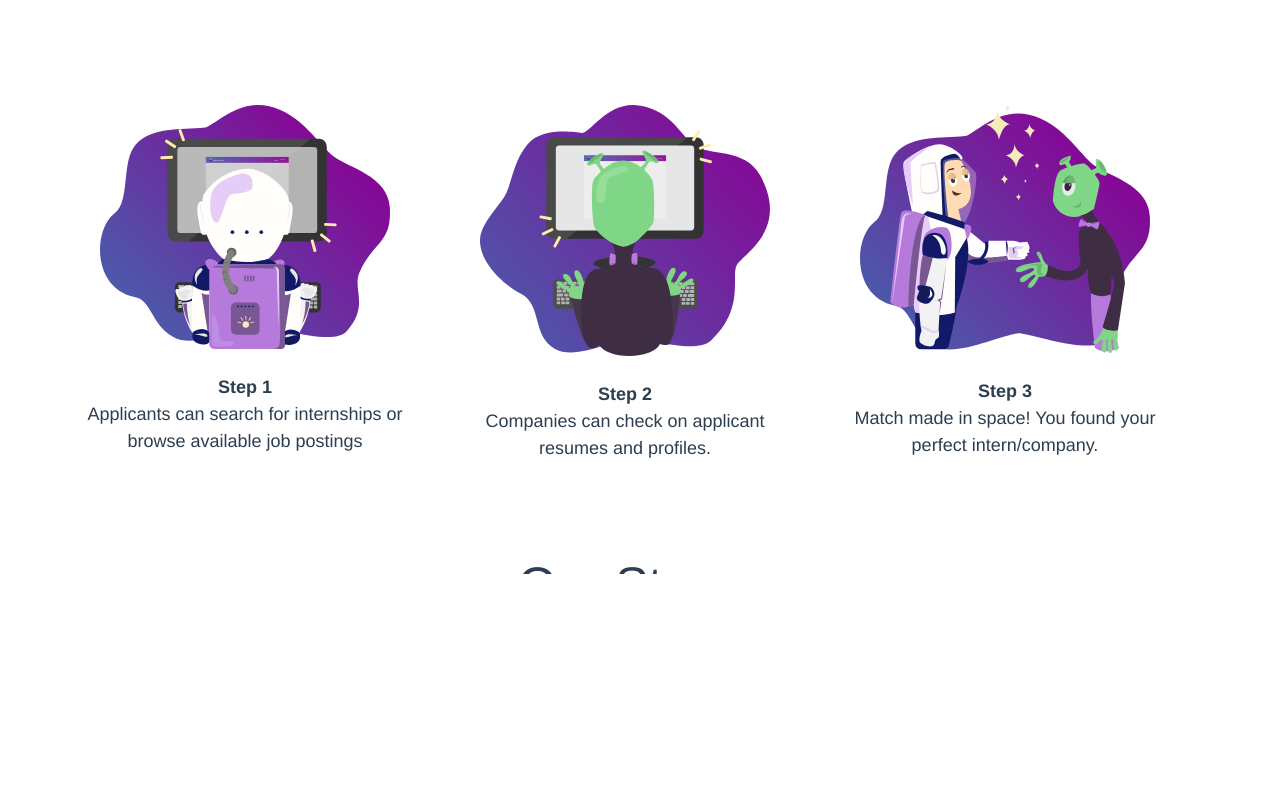
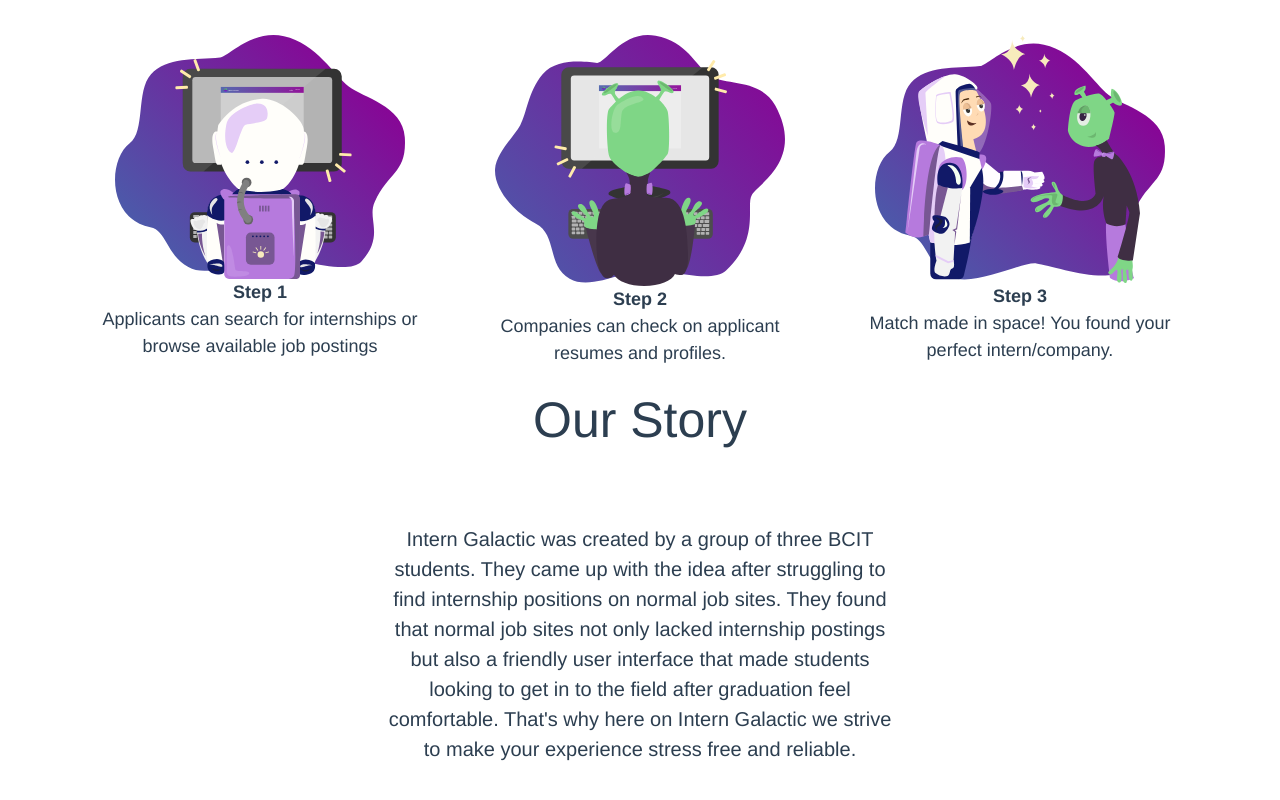
Before and after one commit to carmen-c/interngalactic, a Vue app in the folder myapp/: page / in a window 1280 px wide. Shown: the part 1560-2360 px from the top of the page. Before the commit the page ends 2134 px from the top, so only its background shows below. Built offline with nearby package versions, Linux system fonts and the light colour scheme; no server answers; some icons are missing; what v-calendar would draw is missing.

Commit message:
Fixed About Section
Does not cut off anymore

```diff
--- /dev/null
+++ b/myapp/src/components/footer.vue
@@ -0,0 +1,18 @@
+<template>
+  <div class="footer">
+    <h1>About Us</h1>
+  </div>
+</template>
+
+<script>
+// @ is an alias to /src
+
+import router from "../router.js";
+export default {
+  name: "footer"
+};
+</script>
+<style>
+
+
+</style>
--- a/myapp/src/views/About.vue
+++ b/myapp/src/views/About.vue
@@ -1,17 +1,13 @@
 <template>
   <div class="about">
-
     <p id="ptitle">About Us</p>
-
     <div class="container">
       <div class="row">
-    <div class="col">
-    </div>
+        <div class="col"></div>
         <div class="col">
           <p id="intro">Welcome to Intern Galactic! We are an internship site that connects students and applicants to available businesses. Our site provides hopeful applicants with the ability to share their resumes with businesses in their field, and hiring businesses with the ability to search for candidates with skill sets that match. With over 1,000 job postings in our galaxy, finding an internship has never been so easy!</p>
   </div>
-    <div class="col">
-    </div>
+        <div class="col"></div>
   </div>
 
       <div class="row">
@@ -29,24 +25,17 @@
   </div>
   </div>
   </div>
-
     <p id="ptitle">Our Story</p>
-
     <div class="container">
       <div class="row">
-    <div class="col">
-    </div>
+        <div class="col"></div>
         <div class="col">
           <p id="intro">Intern Galactic was created by a group of three BCIT students. They came up with the idea after struggling to find internship positions on normal job sites. They found that normal job sites not only lacked internship postings but also a friendly user interface that made students looking to get in to the field after graduation feel comfortable. That's why here on Intern Galactic we strive to make your experience stress free and reliable.</p>
   </div>
-    <div class="col">
+        <div class="col"></div>
   </div>
   </div>
   </div>
-
-
-  </div>
-
 </template>
 
 <script>
@@ -57,39 +46,24 @@
 };
 </script>
 <style>
-
   .about{
   margin-top: 20px;
   width: 100vw;
-  height:50vh;
-  margin-bottom: 640px;
   }
-
   #ptitle{
   font-size: 50px;
-  margin-top: 70px;
   }
-
   #intro{
     font-size: 20px;
     margin: 50px;
     width: 40vw;
     text-align: center;
-
-
   }
-
   .graphics {
   width: 290px;
   margin-top: 70px;
   }
-
   .subinfo {
     font-size: 18px;
-    margin-top: 25px;
-
   }
-
-
-
 </style>
--- a/myapp/src/views/Home.vue
+++ b/myapp/src/views/Home.vue
@@ -24,7 +24,7 @@
   },
   data() {
     return {
-      page: ""
+      page: "intern"
     };
   },
   created: function() {
--- a/myapp/src/views/LoginPage.vue
+++ b/myapp/src/views/LoginPage.vue
@@ -150,9 +150,14 @@
           </div>
         </div>
       </div>
-    </div>
-    <div class="row">
+
+      <div class="container-fluid">
       <About/>
+        </div>
+      <div class="container-fluid">
+<!--    NOT SHOWING    -->
+        <footer />
+        </div>
     </div>
   </div>
 </template>
@@ -161,11 +166,13 @@
 // @ is an alias to /src
 import firebase from "firebase";
 import About from "./About";
+import footer from "@/components/footer.vue";
 
 export default {
   name: "LoginPage",
   components: {
-    About
+    About,
+    footer
   },
   data() {
     return {
```
Lines whose indentation alone changed are shown as unchanged.
